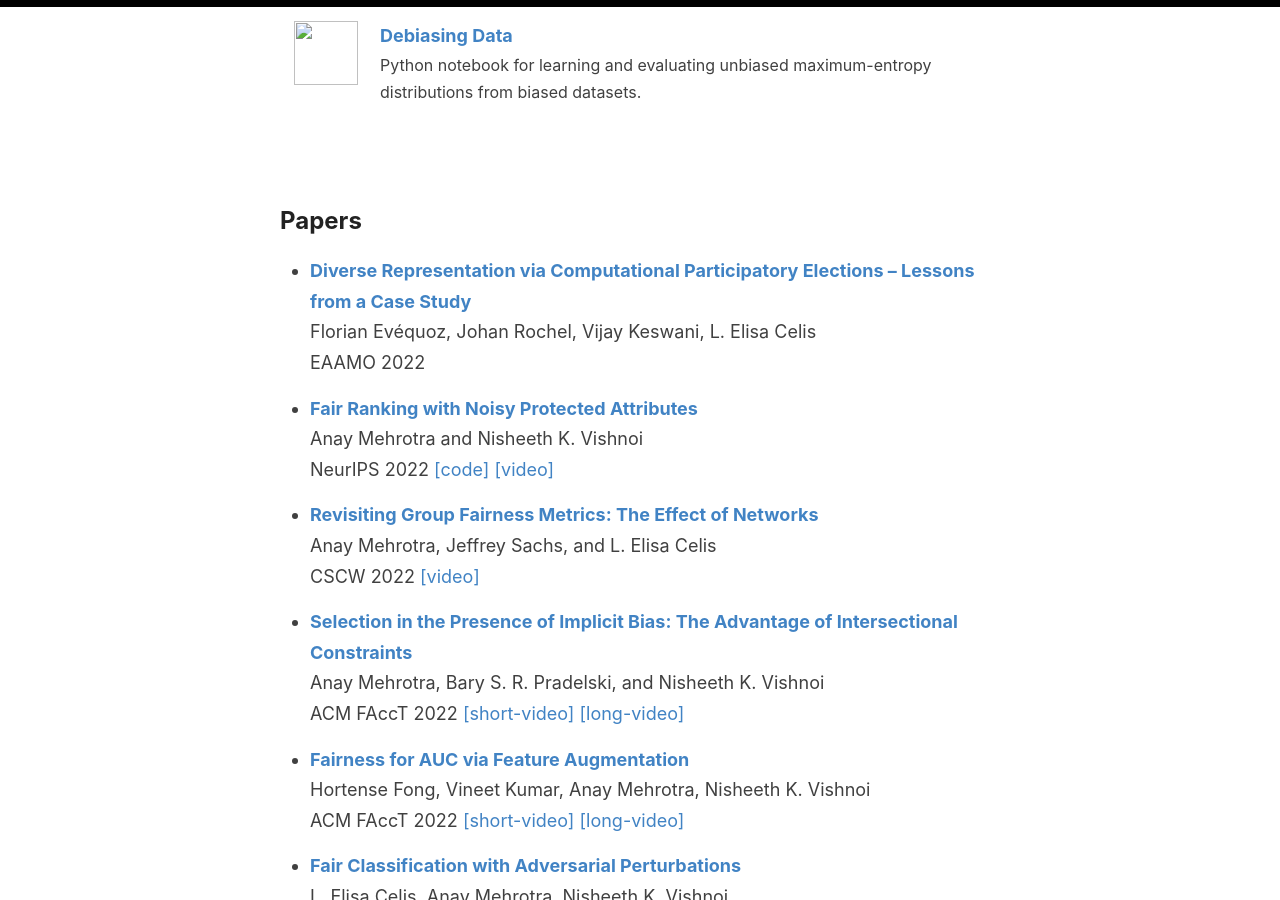
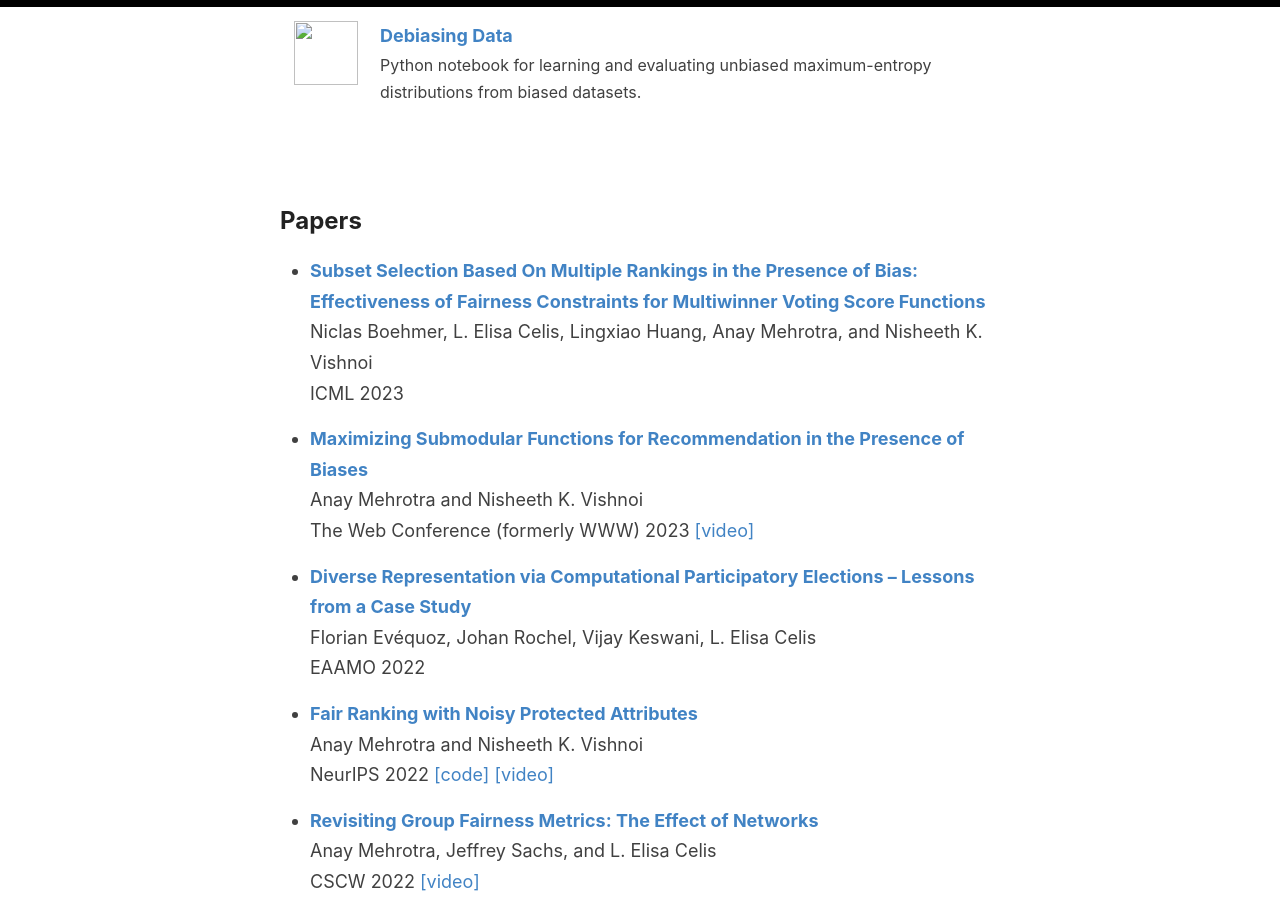
Before and after one commit to controlling-bias/controlling-bias.github.io, a Jekyll site: the page built from _posts/2020-07-23-papers.md, in a window 1280 px wide and 900 px high, scrolled down 1303 px. Built offline with Jekyll 4.4.1, drawn with Linux system fonts in a browser that asks for light colours.

Commit message:
Update 2020-07-23-papers.md

```diff
--- a/_posts/2020-07-23-papers.md
+++ b/_posts/2020-07-23-papers.md
@@ -1,6 +1,14 @@
 ---
 layout: default
 ---
+
+*	[<b> Subset Selection Based On Multiple Rankings in the Presence of Bias: Effectiveness of Fairness Constraints for Multiwinner Voting Score Functions</b>]()\\
+	Niclas Boehmer, L. Elisa Celis, Lingxiao Huang, Anay Mehrotra, and Nisheeth K. Vishnoi\\
+	ICML 2023
+
+*	[<b> Maximizing Submodular Functions for Recommendation in the Presence of Biases</b>]()\\
+	Anay Mehrotra and Nisheeth K. Vishnoi\\
+	The Web Conference (formerly WWW) 2023 [[video]](https://youtu.be/7VAiYORE09Q)
 
 *	[<b> Diverse Representation via Computational Participatory Elections – Lessons from a Case Study</b>](https://arxiv.org/abs/2205.15394)\\
 	Florian Evéquoz, Johan Rochel, Vijay Keswani, L. Elisa Celis\\
```
